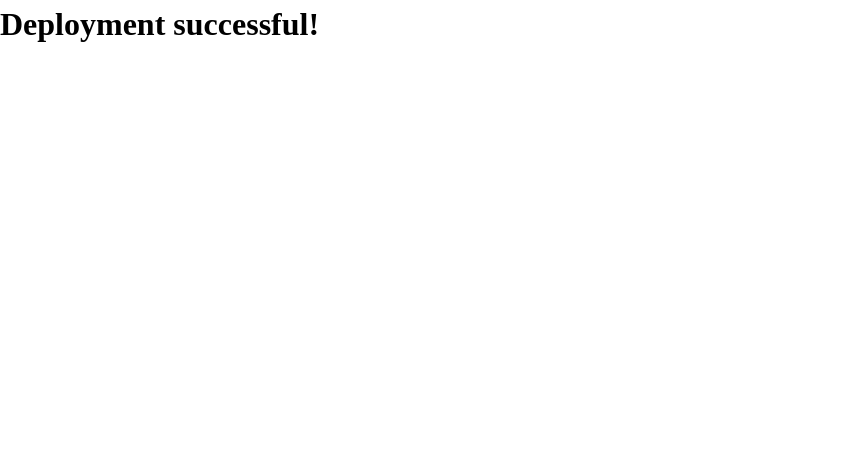
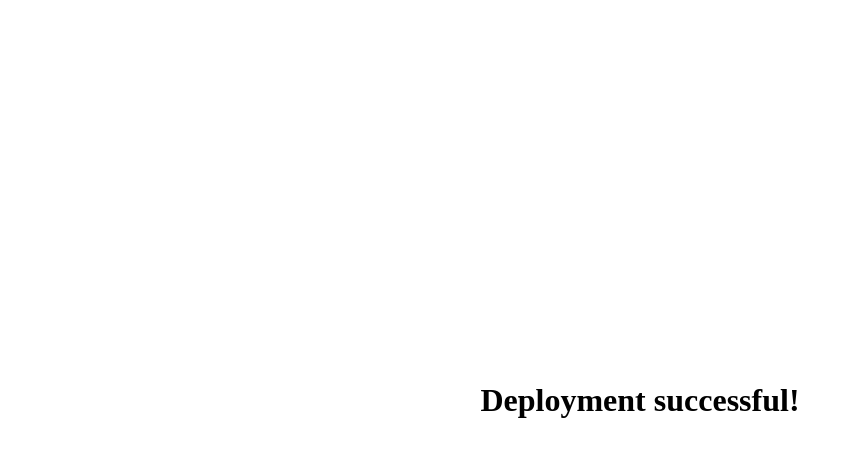
Before and after one commit to johnnygerard/fem-product-preview-card-component, an Angular app: page / in a window 1280 px wide. Shown: the top 456 px of the page, without its empty margins (0-860 px from the left). Built offline with nearby package versions, Linux system fonts and the light colour scheme.

Commit message:
feat: add global styles

```diff
--- a/src/styles.scss
+++ b/src/styles.scss
@@ -1 +1,8 @@
-/* You can add global styles to this file, and also import other style files */
+@use "index" as *;
+
+body {
+  // Center content for manual testing
+  display: grid;
+  place-items: center;
+  min-height: 100vh;
+}
```
